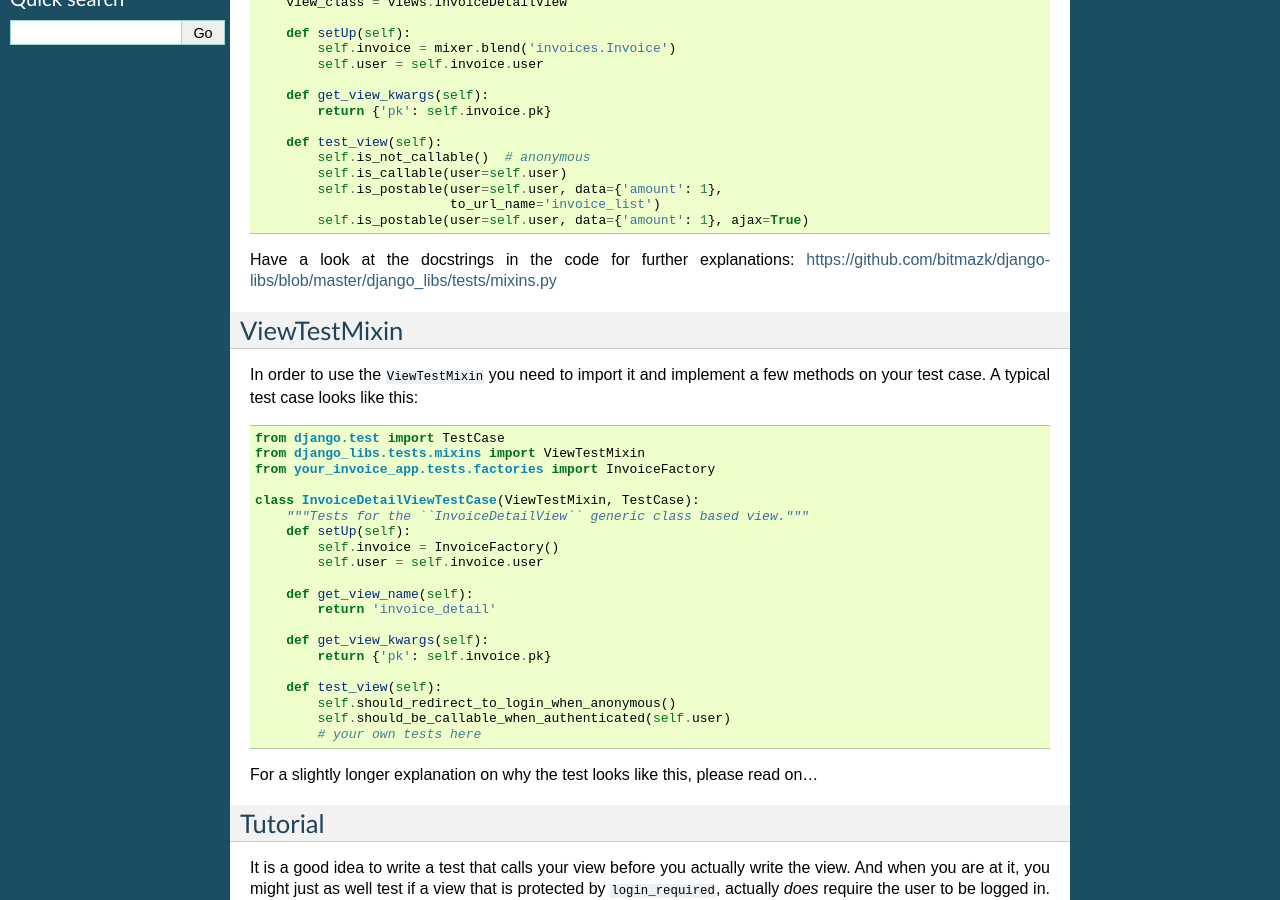
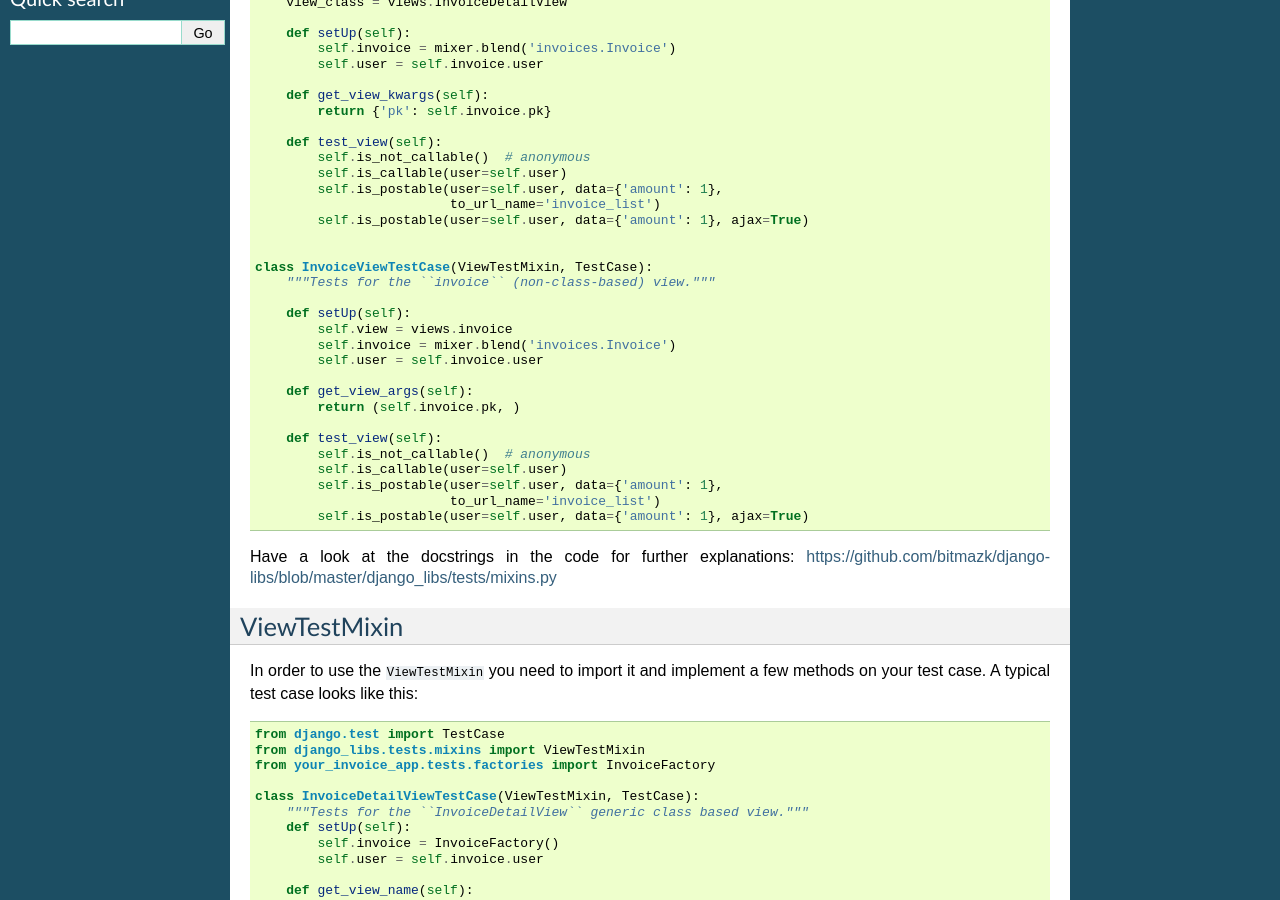
Before and after one commit to bitlabstudio/django-libs, a Sphinx documentation site: the page built from docs/test_mixins.rst, in a window 1280 px wide and 900 px high, scrolled down 376 px. Built offline with Sphinx 7.4.7, drawn with Linux system fonts in a browser that asks for light colours; formulas are drawn with MathJax 3.

Commit message:
enabled request factory mixin to handle old views

```diff
--- a/CHANGELOG.txt
+++ b/CHANGELOG.txt
@@ -1,5 +1,6 @@
 === 1.67.X ===
 
+- Enabled request factory mixin to handle old views
 - Fixed unicode issue in html to plain text converter
 - Re-arranged send_email function to make a proper use of cc and bcc options
 - Allow html in help texts
--- a/django_libs/__init__.py
+++ b/django_libs/__init__.py
@@ -1,2 +1,2 @@
 # -*- coding: utf-8 -*-
-__version__ = '1.67.9'
+__version__ = '1.67.10'
--- a/docs/test_mixins.rst
+++ b/docs/test_mixins.rst
@@ -25,6 +25,25 @@ add a few methods on your test case. A typical test case looks like this::
 
         def get_view_kwargs(self):
             return {'pk': self.invoice.pk}
+
+        def test_view(self):
+            self.is_not_callable()  # anonymous
+            self.is_callable(user=self.user)
+            self.is_postable(user=self.user, data={'amount': 1},
+                             to_url_name='invoice_list')
+            self.is_postable(user=self.user, data={'amount': 1}, ajax=True)
+
+
+    class InvoiceViewTestCase(ViewTestMixin, TestCase):
+        """Tests for the ``invoice`` (non-class-based) view."""
+
+        def setUp(self):
+            self.view = views.invoice
+            self.invoice = mixer.blend('invoices.Invoice')
+            self.user = self.invoice.user
+
+        def get_view_args(self):
+            return (self.invoice.pk, )
 
         def test_view(self):
             self.is_not_callable()  # anonymous
```
Also changed, not shown: 1 other file.
